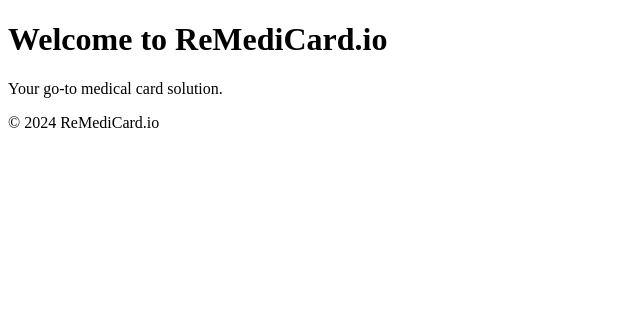
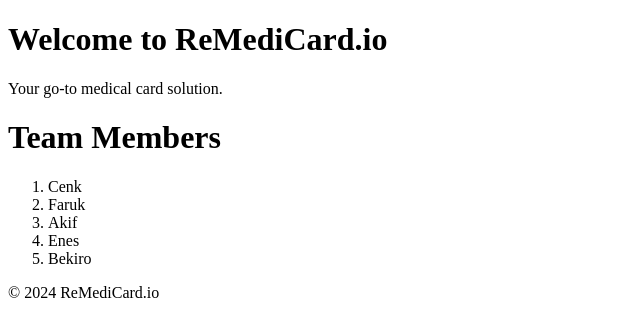
Before and after one commit to BilkentCeleste/ReMediCard.io, a plain HTML site: page index.html in a window 1280 px wide. Shown: the whole page, without its empty margins (0-640 px from the left). Drawn offline with Linux system fonts and the light colour scheme.

Commit message:
List of team members

```diff
--- a/index.html
+++ b/index.html
@@ -12,6 +12,16 @@
     <main>
         <p>Your go-to medical card solution.</p>
     </main>
+    <h1> Team Members </h1>
+    <ol>
+
+	    <li> Cenk  </li>
+	    <li> Faruk  </li>
+	    <li> Akif </li>
+	    <li> Enes  </li>
+	    <li> Bekiro  </li>
+
+    </ol>
     <footer>
         <p>&copy; 2024 ReMediCard.io</p>
     </footer>
```
